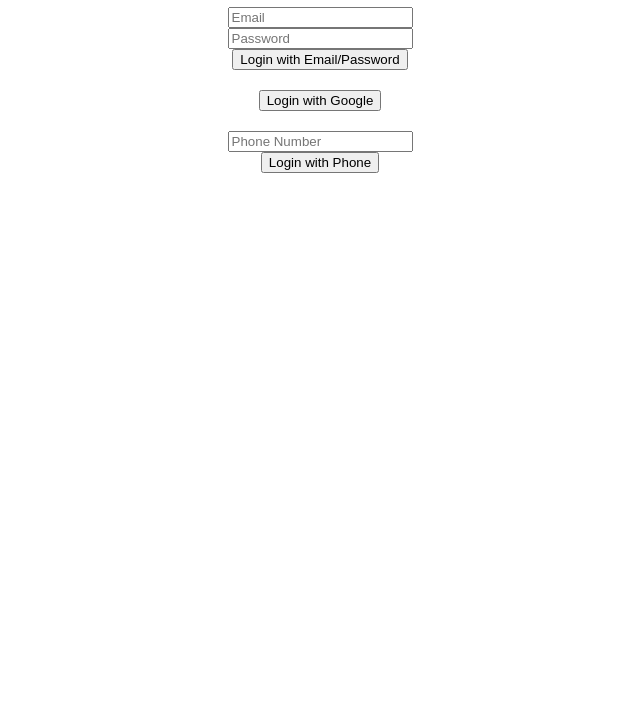
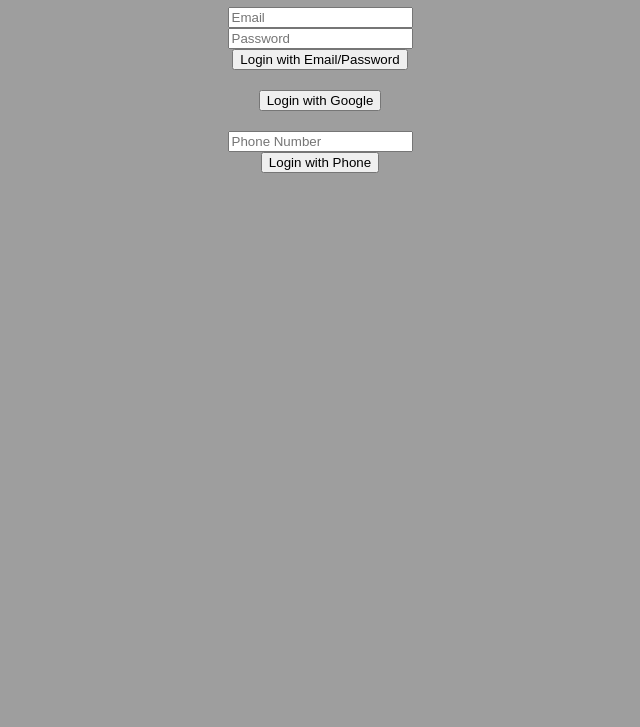
Before and after one commit to Uchral02/IST105MidtermExam_UchralTamir, a plain HTML site: page public/index.html in a window 1280 px wide. Shown: the part 73-800 px from the top of the page, without its empty margins (320-960 px from the left). Drawn offline with nearby package versions, Linux system fonts and the light colour scheme; the site is published under a folder, as on GitHub Pages, so addresses that start at the root find nothing; no server answers.

Commit message:
changed name

```diff
--- a/public/index.html
+++ b/public/index.html
@@ -12,7 +12,7 @@
     <script src="./js/main.js"></script>
     <style>
         body{
-            background-image: url(/public/pexels-djpetty2-756790.jpg); background-size: cover;
+            background-image: url(pexels-djpetty2-756790.jpg); background-size: cover;
         }
     </style>
 </head>
```
Also changed, not shown: public/Culturalconnections.html (+1 -1 lines).
